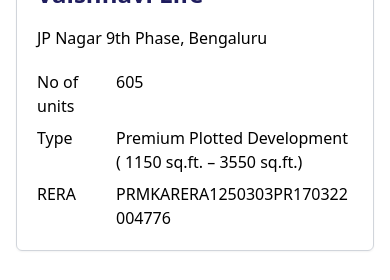
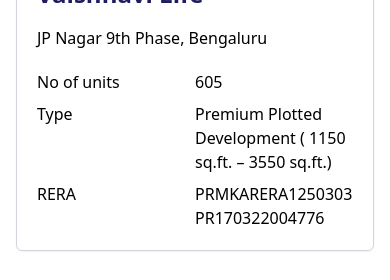
Before and after one commit to VanithB7/nextjs, a Next.js app: page /residential-current-projects in a window 390 px wide. Shown: the part 490-770 px from the top of the page. Built offline with nearby package versions, Linux system fonts and the light colour scheme; grey boxes are pictures that could not be loaded.

Commit message:
basesetup#11

```diff
--- a/components/common/card/index.js
+++ b/components/common/card/index.js
@@ -8,9 +8,9 @@
    <div className="p-5">
     <h2 className="font-bold text-2xl  text-[#1F1D5E]">{portfolio.projectTitle}</h2>
     <p className="mb-5 mt-4">{portfolio.projectLocation}</p>
-    {portfolio.projectNoOfUnit && (<div className="grid grid-cols-4 border-b-grey-400 mt-2"><p  className="col-span-1">No of units</p><p  className="col-span-3">{portfolio.projectNoOfUnit}</p></div>)}
-    {portfolio.type && (<div className="grid grid-cols-4 mt-2"><p className="col-span-1">Type</p> <p className="col-span-3 break-words ">{portfolio.type}</p></div>)}
-    {portfolio.rera && ( <div  className="grid grid-cols-4 mt-2 "><p  className="col-span-1"> RERA</p><p  className="col-span-3 break-words ">{portfolio.rera}</p> </div>)}
+    {portfolio.projectNoOfUnit && (<div className="grid grid-cols-4 border-b-grey-400 mt-2"><p  className="col-span-2 sm:col-span-1">No of units</p><p  className="col-span-2 sm:col-span-3">{portfolio.projectNoOfUnit}</p></div>)}
+    {portfolio.type && (<div className="grid grid-cols-4 mt-2"><p className="col-span-2 sm:col-span-1">Type</p> <p className="col-span-2 sm:col-span-3 break-words ">{portfolio.type}</p></div>)}
+    {portfolio.rera && ( <div  className="grid grid-cols-4 mt-2 "><p  className="col-span-2 sm:col-span-1"> RERA</p><p  className="col-span-2 sm:col-span-3 break-words ">{portfolio.rera}</p> </div>)}
    </div>
 </div>
     );
```
